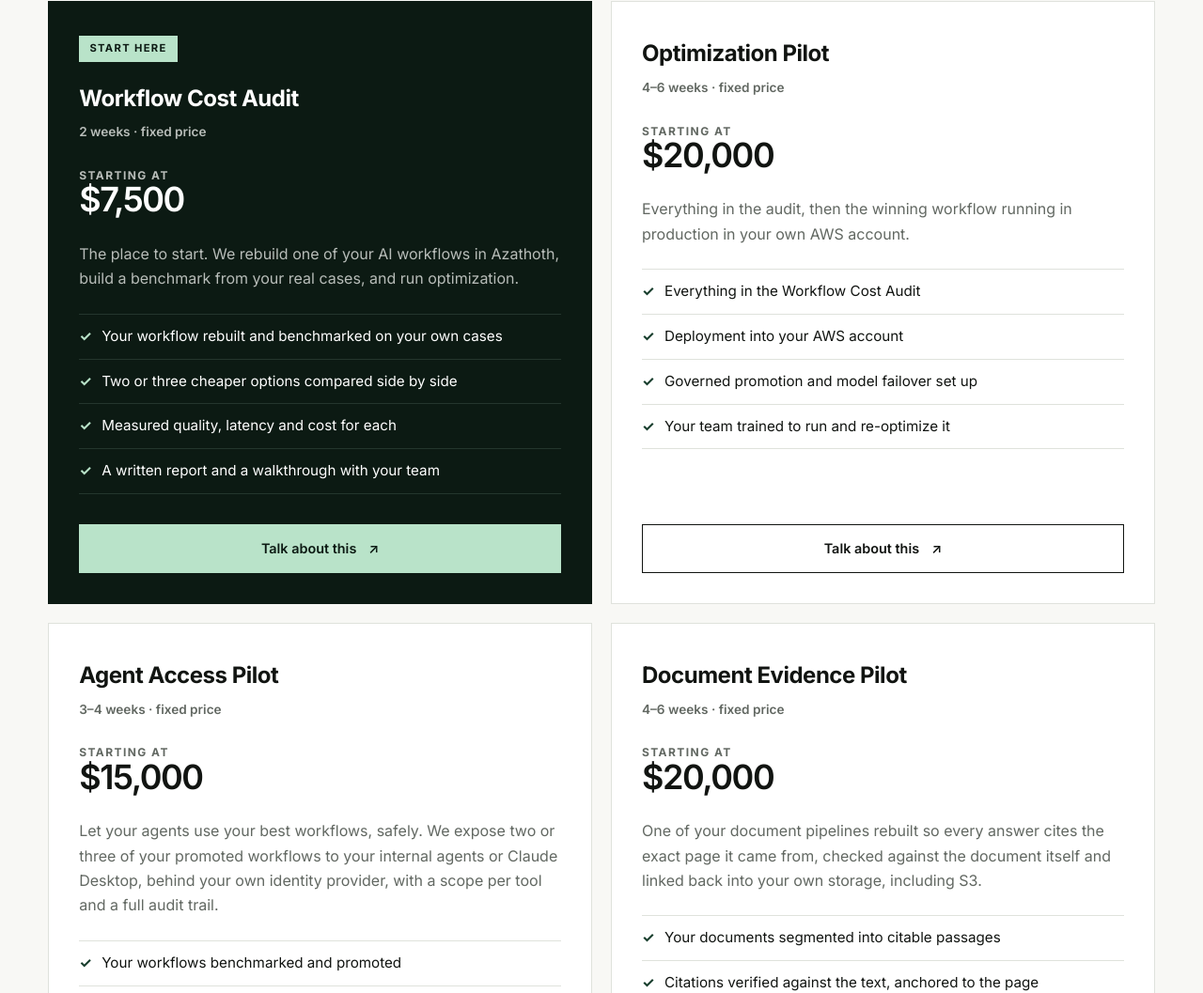
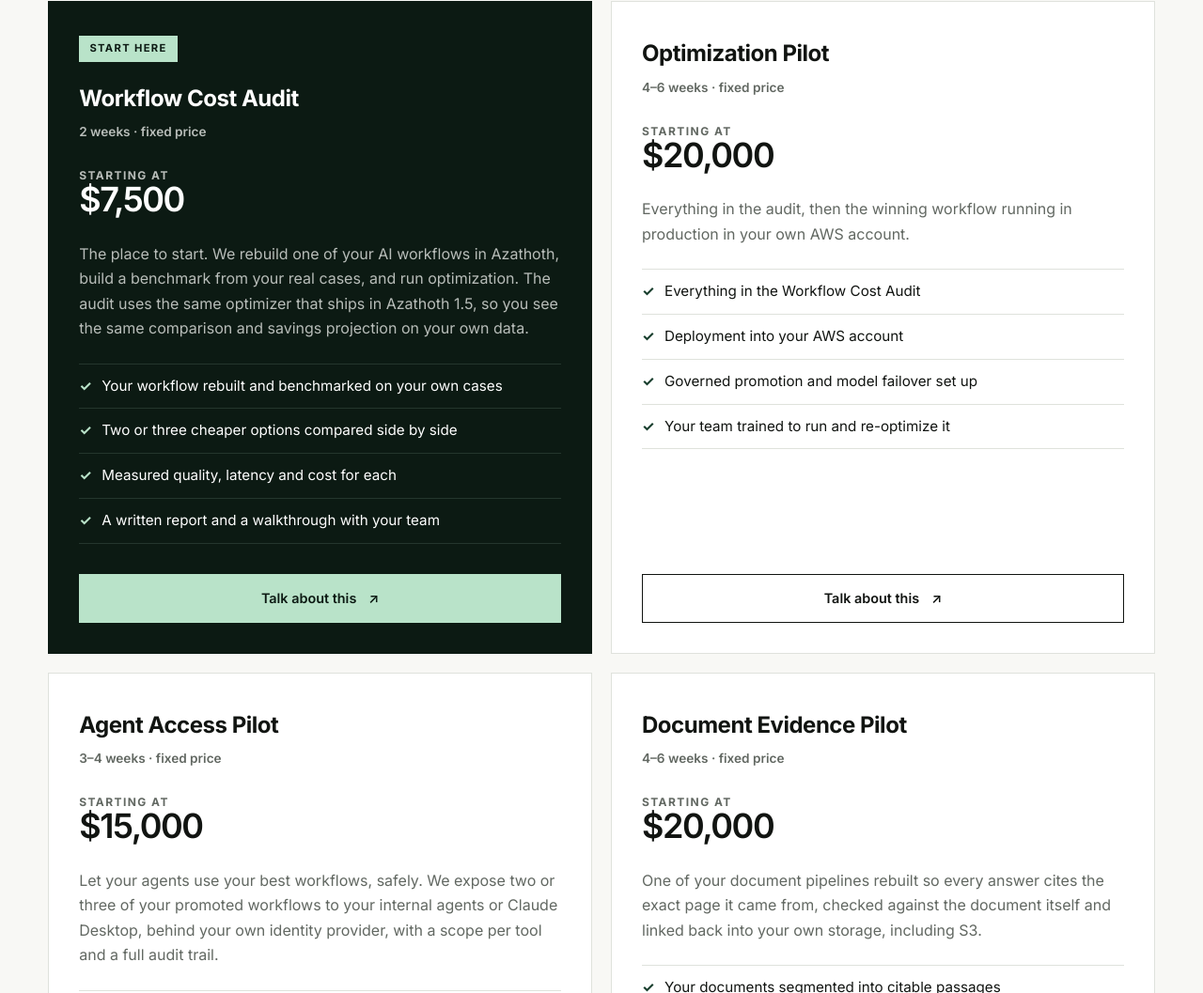
Before and after one commit to EldritchInc/eldritchinc.com, an Astro site: page /workwithus in a window 1280 px wide. Shown: the part 1336-2393 px from the top of the page at 94% size. Built offline with nearby package versions, Linux system fonts and the light colour scheme; Astro itself is replaced by a stand-in of ours.

Commit message:
Tie the Workflow Cost Audit to the 1.5 optimizer

```diff
--- a/src/pages/workwithus.astro
+++ b/src/pages/workwithus.astro
@@ -12,7 +12,7 @@ const engagements = [
     featured: true,
     wide: false,
     summary:
-      "The place to start. We rebuild one of your AI workflows in Azathoth, build a benchmark from your real cases, and run optimization.",
+      "The place to start. We rebuild one of your AI workflows in Azathoth, build a benchmark from your real cases, and run optimization. The audit uses the same optimizer that ships in Azathoth 1.5, so you see the same comparison and savings projection on your own data.",
     includes: [
       "Your workflow rebuilt and benchmarked on your own cases",
       "Two or three cheaper options compared side by side",
```
